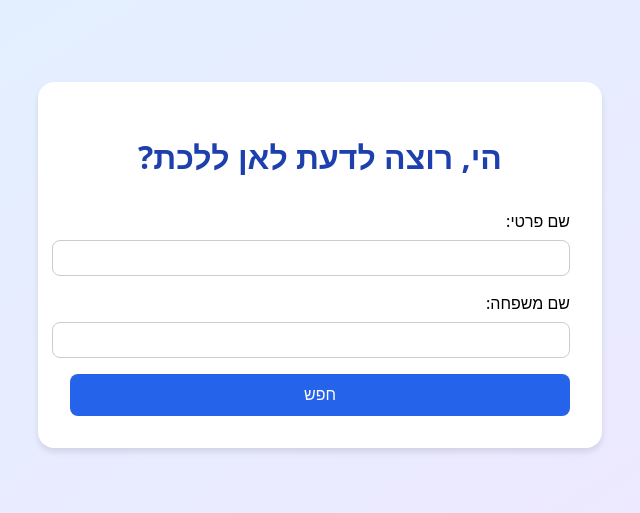
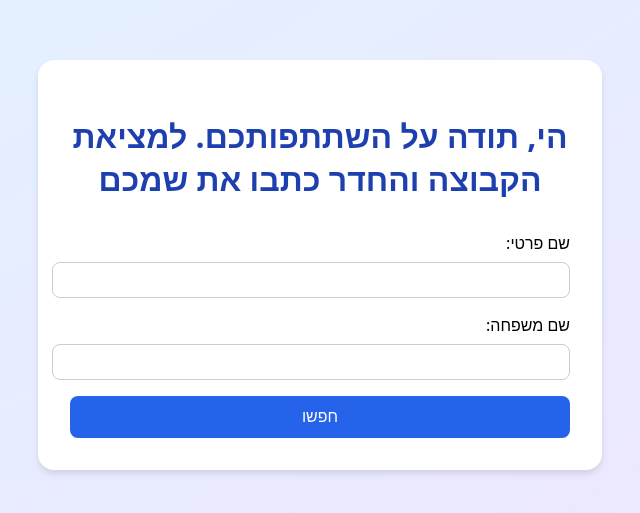
Before and after one commit to avivbz/Hof, a plain HTML site: page index.html in a window 1280 px wide. Shown: the part 135-648 px from the top of the page, without its empty margins (320-960 px from the left). Drawn offline with Linux system fonts and the light colour scheme.

Commit message:
Add files via upload

```diff
--- a/index.html
+++ b/index.html
@@ -2,7 +2,7 @@
 <html dir="rtl">
 <head>
     <meta charset="UTF-8">
-    <title>איפה אני נמצא? </title>
+    <title>איפה אני נמצא?</title>
     <style>
         body {
             font-family: system-ui, -apple-system, sans-serif;
@@ -74,7 +74,7 @@
 </head>
 <body>
     <div class="container">
-        <h1>הי, רוצה לדעת לאן ללכת?</h1>
+        <h1>הי, תודה על השתתפותכם. למציאת הקבוצה והחדר כתבו את שמכם</h1>
         <form id="searchForm">
             <div class="form-group">
                 <label>שם פרטי:</label>
@@ -84,7 +84,7 @@
                 <label>שם משפחה:</label>
                 <input type="text" id="lastName" >
             </div>
-            <button type="submit">חפש</button>
+            <button type="submit">חפשו</button>
         </form>
         <div id="result" class="result"></div>
         <div id="error" class="error"></div>
```
